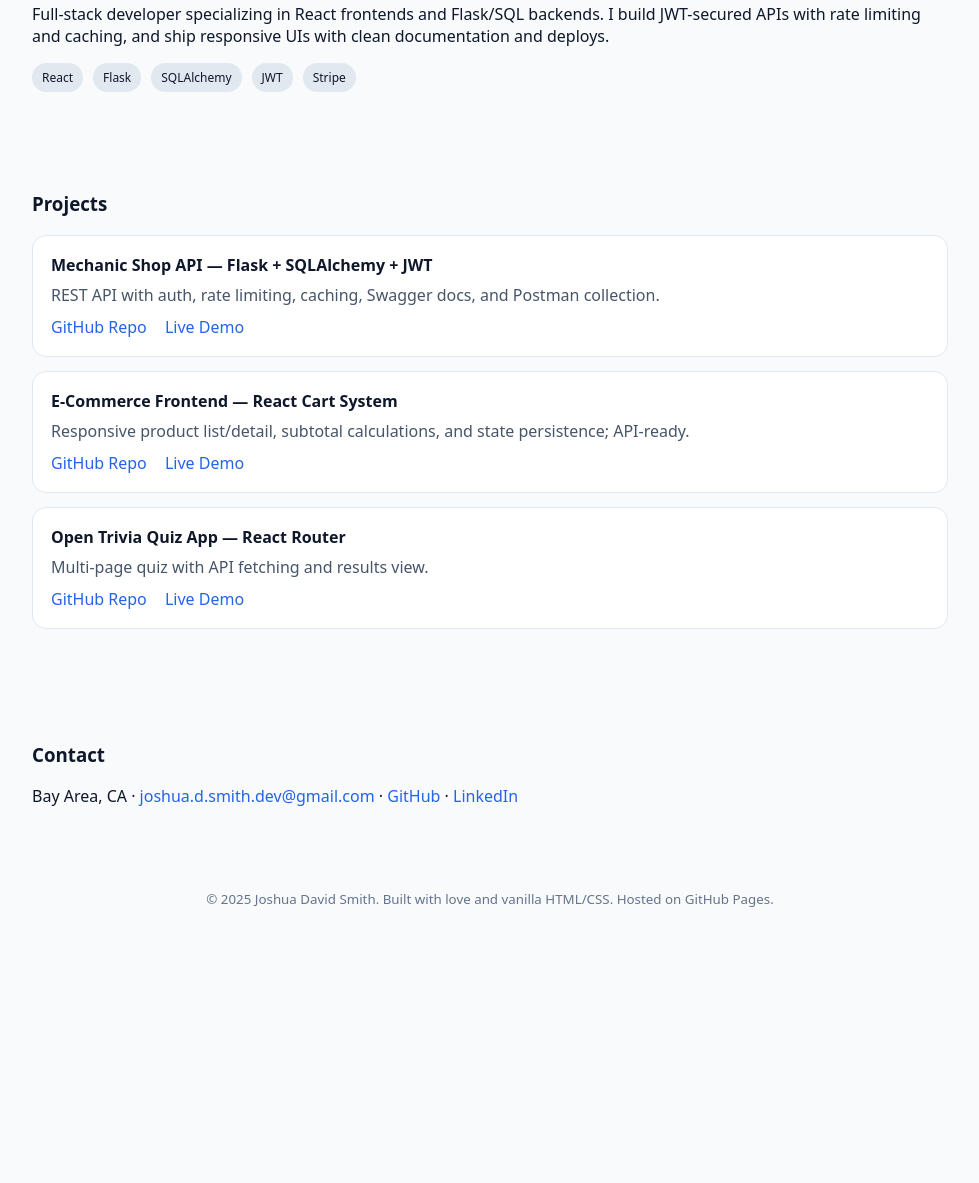
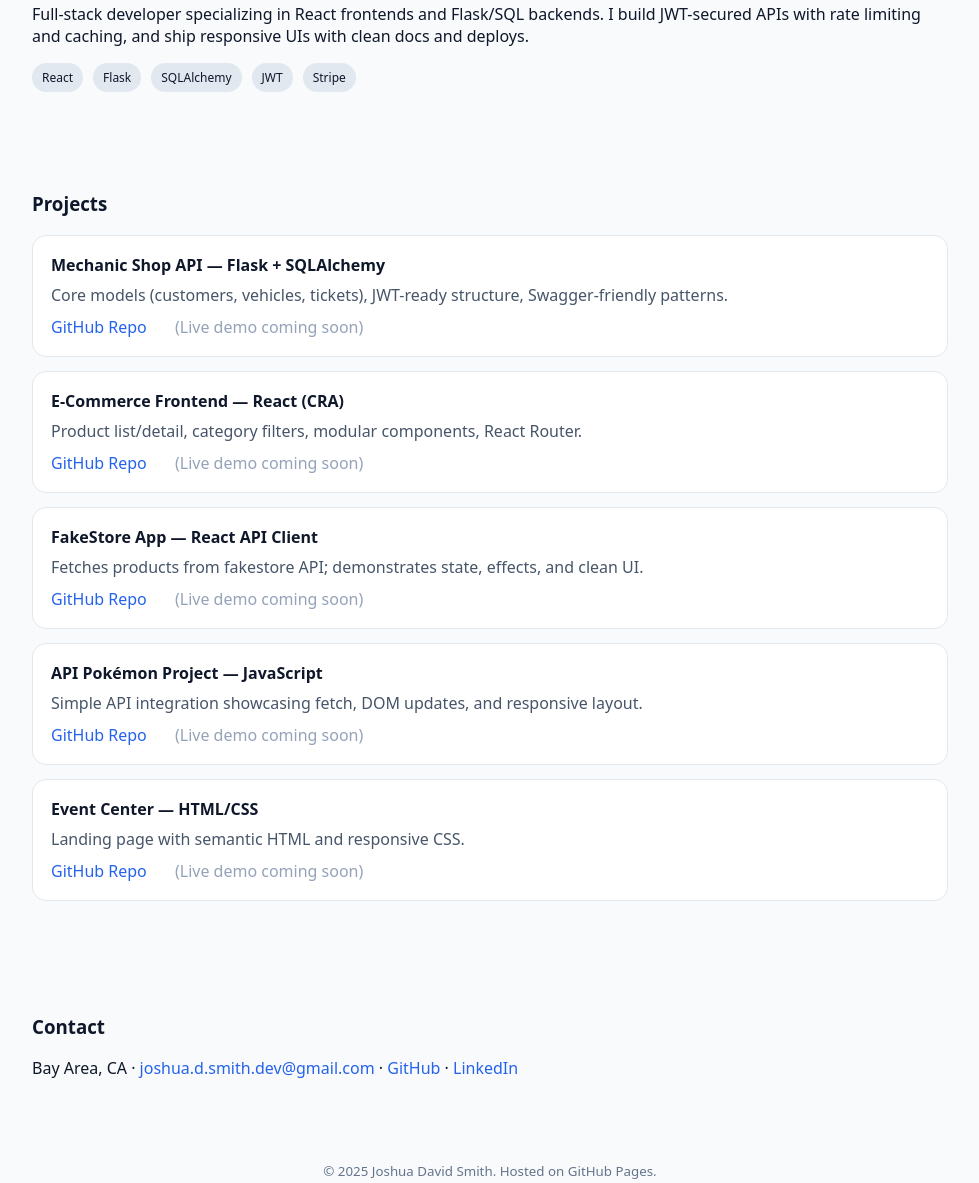
Before and after one commit to joshuadsmithdev/joshuadsmithdev.github.io, a plain HTML site: page index.html in a window 1280 px wide. Shown: the part 453-1636 px from the top of the page, without its empty margins (150-1129 px from the left). Before the commit the page ends 1386 px from the top, so only its background shows below. Drawn offline with Linux system fonts and the light colour scheme.

Commit message:
updated links to repos

```diff
--- a/index.html
+++ b/index.html
@@ -31,7 +31,7 @@
     <p>
       Full-stack developer specializing in React frontends and Flask/SQL backends.
       I build JWT-secured APIs with rate limiting and caching, and ship responsive UIs
-      with clean documentation and deploys.
+      with clean docs and deploys.
     </p>
     <ul class="badges">
       <li>React</li>
@@ -46,31 +46,35 @@
     <h3>Projects</h3>
 
     <article class="card">
-      <h4>Mechanic Shop API — Flask + SQLAlchemy + JWT</h4>
-      <p>REST API with auth, rate limiting, caching, Swagger docs, and Postman collection.</p>
-      <div class="links">
-        <a target="_blank" href="https://github.com/joshuadsmithdev/mechanic-shop-api">GitHub Repo</a>
-        <a target="_blank" href="https://example-render-demo.com">Live Demo</a>
-      </div>
+      <h4>Mechanic Shop API — Flask + SQLAlchemy</h4>
+      <p>Core models (customers, vehicles, tickets), JWT-ready structure, Swagger-friendly patterns.</p>
+      <div class="links"><a target="_blank" href="https://github.com/joshuadsmithdev/mechanic-shop-db">GitHub Repo</a> <span class="muted">(Live demo coming soon)</span></div>
     </article>
 
     <article class="card">
-      <h4>E-Commerce Frontend — React Cart System</h4>
-      <p>Responsive product list/detail, subtotal calculations, and state persistence; API-ready.</p>
-      <div class="links">
-        <a target="_blank" href="https://github.com/joshuadsmithdev/ecommerce-cart">GitHub Repo</a>
-        <a target="_blank" href="https://example-netlify-demo.com">Live Demo</a>
-      </div>
+      <h4>E‑Commerce Frontend — React (CRA)</h4>
+      <p>Product list/detail, category filters, modular components, React Router.</p>
+      <div class="links"><a target="_blank" href="https://github.com/joshuadsmithdev/E-commerce-project">GitHub Repo</a> <span class="muted">(Live demo coming soon)</span></div>
     </article>
 
     <article class="card">
-      <h4>Open Trivia Quiz App — React Router</h4>
-      <p>Multi-page quiz with API fetching and results view.</p>
-      <div class="links">
-        <a target="_blank" href="https://github.com/joshuadsmithdev/trivia-app">GitHub Repo</a>
-        <a target="_blank" href="https://example-vercel-demo.com">Live Demo</a>
-      </div>
+      <h4>FakeStore App — React API Client</h4>
+      <p>Fetches products from fakestore API; demonstrates state, effects, and clean UI.</p>
+      <div class="links"><a target="_blank" href="https://github.com/joshuadsmithdev/fakestore-app">GitHub Repo</a> <span class="muted">(Live demo coming soon)</span></div>
     </article>
+
+    <article class="card">
+      <h4>API Pokémon Project — JavaScript</h4>
+      <p>Simple API integration showcasing fetch, DOM updates, and responsive layout.</p>
+      <div class="links"><a target="_blank" href="https://github.com/joshuadsmithdev/API-Pokemon-Project">GitHub Repo</a> <span class="muted">(Live demo coming soon)</span></div>
+    </article>
+
+    <article class="card">
+      <h4>Event Center — HTML/CSS</h4>
+      <p>Landing page with semantic HTML and responsive CSS.</p>
+      <div class="links"><a target="_blank" href="https://github.com/joshuadsmithdev/HTML-CSS-Project-Event-Center">GitHub Repo</a> <span class="muted">(Live demo coming soon)</span></div>
+    </article>
+
   </section>
 
   <section id="contact" class="section">
@@ -81,10 +85,7 @@
   </section>
 
   <footer class="footer">
-    <small>© 2025 Joshua David Smith. Built with love and vanilla HTML/CSS. Hosted on GitHub Pages.</small>
+    <small>© 2025 Joshua David Smith. Hosted on GitHub Pages.</small>
   </footer>
-  <script>
-    document.querySelector('.footer small').innerHTML = `© ${new Date().getFullYear()} Joshua David Smith. Built with love and vanilla HTML/CSS. Hosted on GitHub Pages.`;
-  </script>
 </body>
 </html>
--- a/style.css
+++ b/style.css
@@ -15,5 +15,6 @@ a{color:#2563eb;text-decoration:none}a:hover{text-decoration:underline}
 .card h4{margin:0 0 8px 0}
 .card p{margin:0 0 10px 0;color:#475569}
 .links a{margin-right:14px}
+.links .muted{color:#94a3b8;margin-left:10px}
 .footer{padding:24px;text-align:center;color:#64748b}
 @media(min-width:768px){.hero h2{font-size:36px}}
```
Also changed, not shown: 1 other file.
